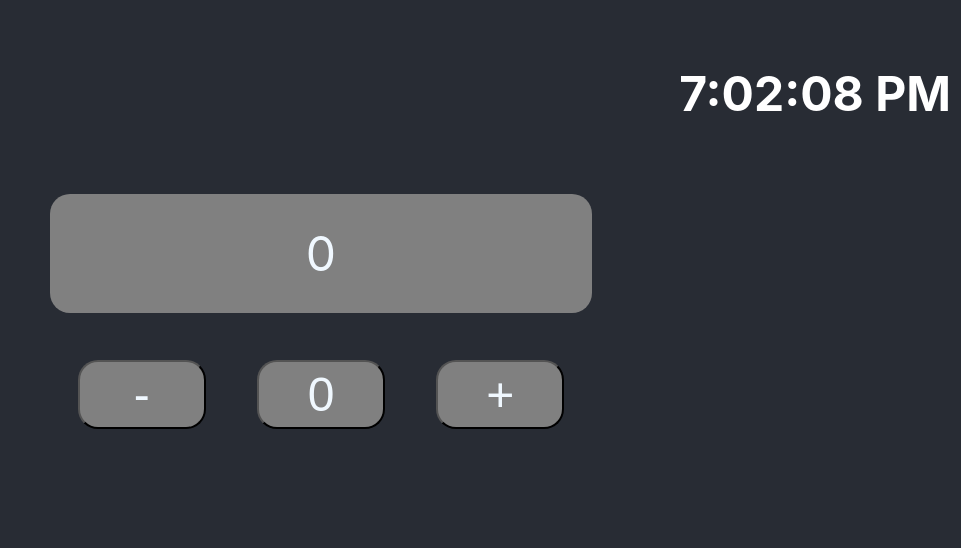
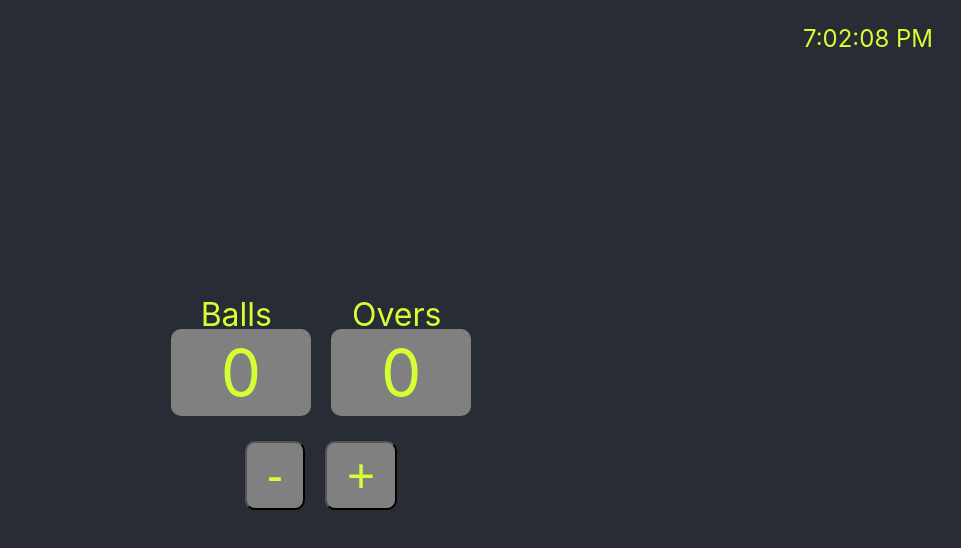
Before and after one commit to creative-singh/Umpire-tool, a React (Create React App) app: page / in a window 1280 px wide. Shown: the top 548 px of the page, without its empty margins (319-1280 px from the left). Built offline with nearby package versions, Linux system fonts and the light colour scheme.

Commit message:
Cricket Umpire Tool

```diff
--- a/src/App.css
+++ b/src/App.css
@@ -1,15 +1,22 @@
 .main-div {
-  /* margin: auto; */
-  text-align: center;
+  height: 85vh;
+  display: flex;
+  align-items: center;
+  justify-content: center;
 }
 
-label {
-  margin: 10%;
+.Label {
+  color: #d6ff33;
+  margin: 40px;
+  padding-bottom: 30px;
+  font-size: 2em;
+}
+
+.counter {
   background-color: gray;
-  color: aliceblue;
-  text-align: center;
-  width: 30%;
-  padding: 30px 20%;
-  font-size: 3em;
-  border-radius: 20px;
+  color: #d6ff33;
+  padding: 5px 50px;
+  font-size: 4em;
+  border-radius: 10px;
+  margin: 10px;
 }
--- a/src/App.js
+++ b/src/App.js
@@ -5,36 +5,60 @@ import './App.css';
 class App extends Component {
 
   state = {
-    value: 0
+    balls: 0,
+    over: 0
   };
 
   PlusOperation = () => {
+    if (this.state.balls < 6) {
       this.setState({
-      value: this.state.value + 1
+        balls: this.state.balls + 1
       });
+    }
+    if (this.state.balls === 6) {
+      this.setState({
+        over: this.state.over + 1,
+        balls: 1
+      });
+    }
   };
 
   MinusOperation = () => {
+    if (this.state.balls > 0) {
       this.setState({
-      value: this.state.value - 1
+        balls: this.state.balls - 1
       });
+    }
+    if (this.state.balls === 0 && this.state.over !== 0) {
+      this.setState({
+        over: this.state.over - 1
+      });
+    }
   };
 
-  ResetOperation = () => {
-    this.setState({
-      value: 0
-    });
-  };
+  // ResetOperation = () => {
+  //   this.setState({
+  //     value: 0
+  //   });
+  // };
 
   render() {
     return (
-      <div className="main-div" >
-        <label className="counter">{this.state.value}</label>
+      <div className="main-div">
+        <div >
+          <label className='Label'>Balls</label>
+          <label className='Label'>Overs</label>
           <br />
+          <label className="counter">{this.state.balls}</label>
+          <label className="counter">{this.state.over}</label>
+          <br />
+          <div style={{ textAlign: 'center' }}>
             <Button title={'-'} clickable={this.MinusOperation} />
-        <Button title={'0'} clickable={this.ResetOperation} />
+            {/* <Button title={'0'} clickable={this.ResetOperation} /> */}
             <Button title={'+'} clickable={this.PlusOperation} />
           </div>
+        </div>
+      </div >
     );
   }
 };
--- a/src/Button.css
+++ b/src/Button.css
@@ -1,11 +1,10 @@
 .btn {
-  margin: 6% 2%;
-  padding: 5px;
-  width: 10%;
+  margin: 30px 10px;
   font-size: 3em;
+  padding: 5px 20px;
   background-color: gray;
-  border-radius: 20px;
-  color: aliceblue;
+  border-radius: 10px;
+  color: #d6ff33;
 }
 
 .btn:hover {
--- a/src/CurrentTime.css
+++ b/src/CurrentTime.css
@@ -4,11 +4,6 @@
 
 .pos {
   font-size: 1.5em;
-  color: white;
-  margin-right: 10px;
+  color: #d6ff33;
+  margin-right: 20px;
 }
-
-h1 {
-  margin: 5% 0;
-  padding-bottom: 3%;
-}
--- a/src/CurrentTime.js
+++ b/src/CurrentTime.js
@@ -16,7 +16,7 @@ const CurrentTime = () => {
   return (
     <div className="position">
       <header className="pos">
-        <h1>{ctime}</h1>
+        <p>{ctime}</p>
       </header>
     </div>
   );
--- a/src/index.css
+++ b/src/index.css
@@ -1,5 +1,4 @@
 body {
-  margin: 0;
   background: #282c34;
   font-family: -apple-system, BlinkMacSystemFont,
     "Segoe UI", "Roboto", "Oxygen", "Ubuntu",
```
Lines whose indentation alone changed are shown as unchanged.
